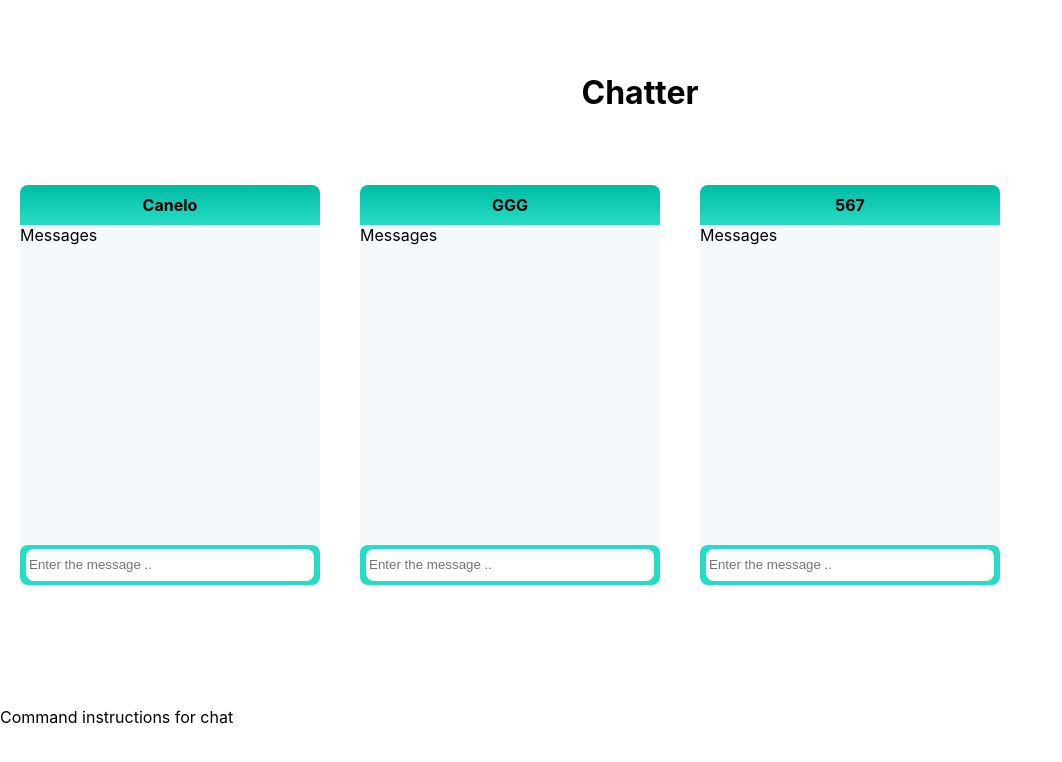
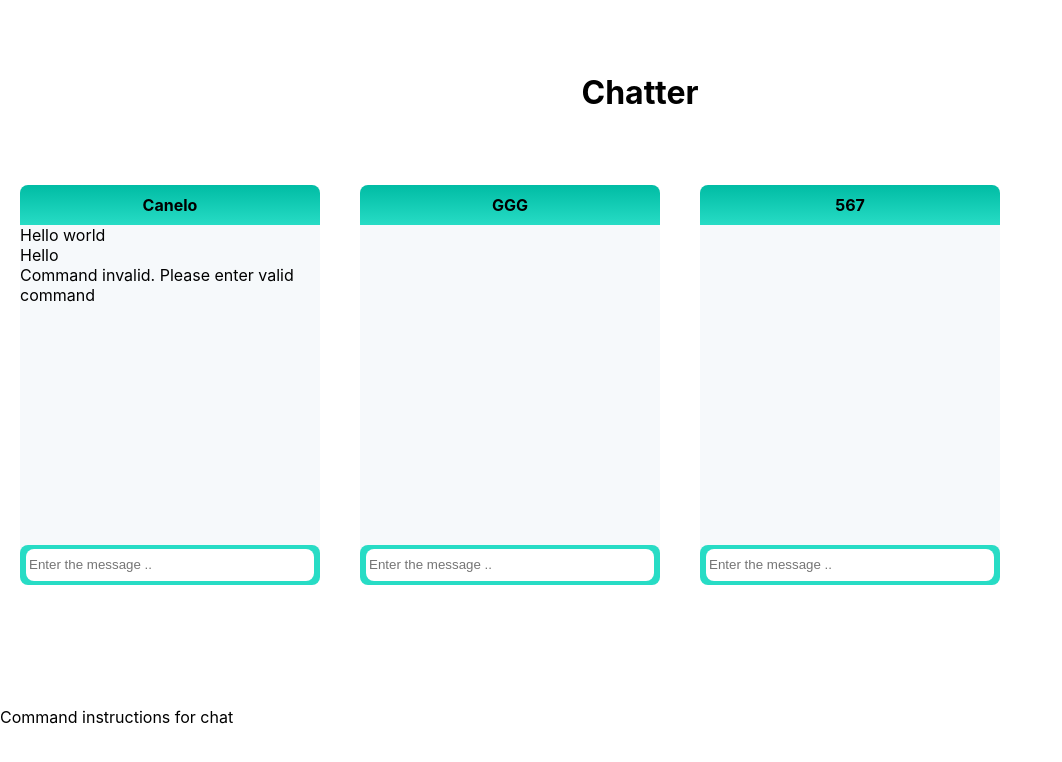
Before and after one commit to Marekgr7/simple-chat-frontend, a React (Create React App) app: page / in a window 1280 px wide. Shown: the top 762 px of the page, without its empty margins (0-1062 px from the left). Built offline with nearby package versions, Linux system fonts and the light colour scheme.

Commit message:
created dummy messages and rendered in chatbox

```diff
--- a/src/MessengerPage/Chatbox/Chatbox.js
+++ b/src/MessengerPage/Chatbox/Chatbox.js
@@ -1,6 +1,7 @@
 import React from "react";
 import styled from "styled-components";
 import PropTypes from "prop-types";
+import { useSelector } from "react-redux";
 
 import Navbar from "./Navbar";
 import MessagesContainer from "./MessagesContainer";
@@ -18,10 +19,15 @@ const Wrapper = styled.div`
 `;
 
 const Chatbox = ({ nick, socketId }) => {
+  const chatHistory = useSelector((state) => state.messenger.chatHistory);
+
+  const specificUserChatHistory =
+    chatHistory.find((c) => c.socketId === socketId)?.messages || [];
+
   return (
     <Wrapper>
       <Navbar nick={nick} socketId={socketId} />
-      <MessagesContainer />
+      <MessagesContainer chatMessages={specificUserChatHistory} />
       <NewMessageInput />
     </Wrapper>
   );
--- a/src/MessengerPage/Chatbox/MessagesContainer.js
+++ b/src/MessengerPage/Chatbox/MessagesContainer.js
@@ -9,8 +9,18 @@ const Wrapper = styled.div`
   flex-direction: column;
 `;
 
-const MessagesContainer = () => {
-  return <Wrapper>Messages</Wrapper>;
+const MessagesContainer = ({ chatMessages }) => {
+  return (
+    <Wrapper>
+      {chatMessages.map((m) => (
+        <div key={m.id}>{m.content}</div>
+      ))}
+    </Wrapper>
+  );
+};
+
+MessagesContainer.propTypes = {
+  chatMessages: PropTypes.array.isRequired,
 };
 
 export default MessagesContainer;
--- a/src/MessengerPage/messengerSlice.js
+++ b/src/MessengerPage/messengerSlice.js
@@ -1,4 +1,5 @@
 import { createSlice } from "@reduxjs/toolkit";
+import { messagesTypes } from "../realtimeCommunication/chat/chatController";
 
 export const DUMMY_ONLINE_USERS = [
   {
@@ -15,9 +16,32 @@ export const DUMMY_ONLINE_USERS = [
   },
 ];
 
+export const DUMMY_CHAT_HISTORY = [
+  {
+    socketId: "123",
+    messages: [
+      {
+        id: 1,
+        type: messagesTypes.CREATED,
+        content: "Hello world",
+      },
+      {
+        id: 2,
+        type: messagesTypes.RECEIVED,
+        content: "Hello",
+      },
+      {
+        id: 3,
+        type: messagesTypes.WARNING,
+        content: "Command invalid. Please enter valid command",
+      },
+    ],
+  },
+];
+
 export const initialState = {
   onlineUsers: DUMMY_ONLINE_USERS,
-  chatHistory: [],
+  chatHistory: DUMMY_CHAT_HISTORY,
   nickname: null,
 };
 
--- a/src/realtimeCommunication/chat/chatController.js
+++ b/src/realtimeCommunication/chat/chatController.js
@@ -0,0 +1,5 @@
+export const messagesTypes = {
+  RECEIVED: "RECEIVED",
+  CREATED: "CREATED",
+  WARNING: "WARNING",
+};
```
